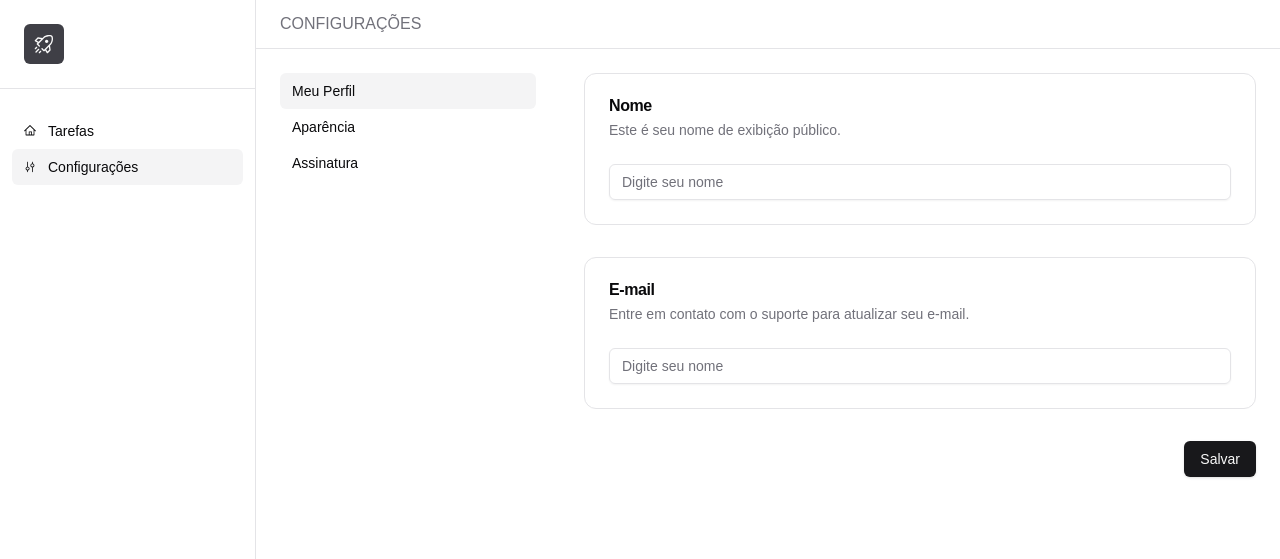
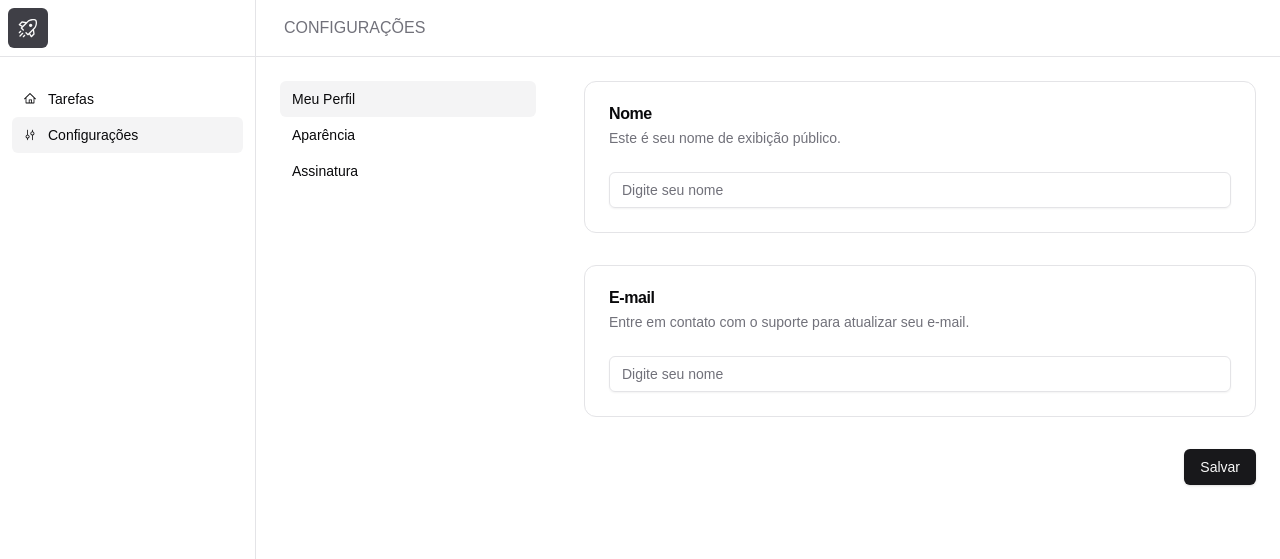
Before and after one commit to Joclelsonr/todo-app-micro-saas, a Next.js app: page /app/settings in a window 1280 px wide. Shown: the top 559 px of the page. Built offline with nearby package versions, Linux system fonts and the light colour scheme; no server answers.

Commit message:
refactor: :recycle: component adjustments

```diff
--- a/src/components/dashboard/page.tsx
+++ b/src/components/dashboard/page.tsx
@@ -30,7 +30,7 @@ export function DashboardPageHeaderTitle({
   children,
 }: DashboardGenericProps) {
   return (
-    <h1 className={cn(["text-muted-foreground uppercase", className])}>
+    <h1 className={cn(["p-1 text-muted-foreground uppercase", className])}>
       {children}
     </h1>
   );
@@ -47,5 +47,9 @@ export function DashboardPageMain({
   className,
   children,
 }: DashboardGenericProps) {
-  return <main className={cn(["p-6", className])}>{children}</main>;
+  return (
+    <main className={cn(["p-6 flex justify-center", className])}>
+      {children}
+    </main>
+  );
 }
--- a/src/components/dashboard/sidebar.tsx
+++ b/src/components/dashboard/sidebar.tsx
@@ -21,7 +21,7 @@ export function Sidebar({ className, children }: SidebarGenericProps) {
 
 export function SidebarHeader({ className, children }: SidebarGenericProps) {
   return (
-    <header className={cn(["p-6 border-b border-border", className])}>
+    <header className={cn(["p-2 border-b border-border", className])}>
       {children}
     </header>
   );
```
